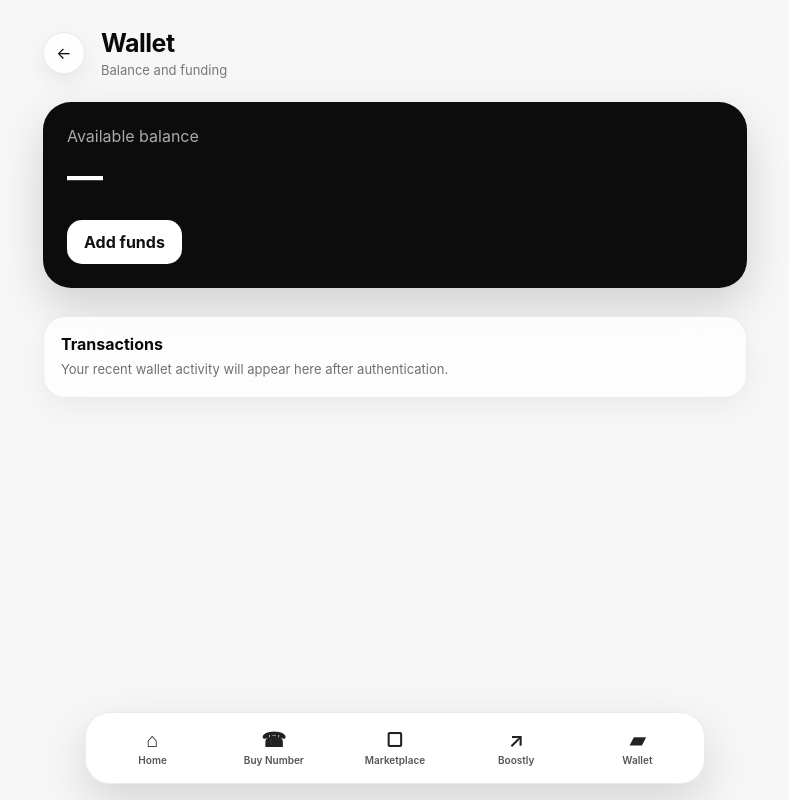
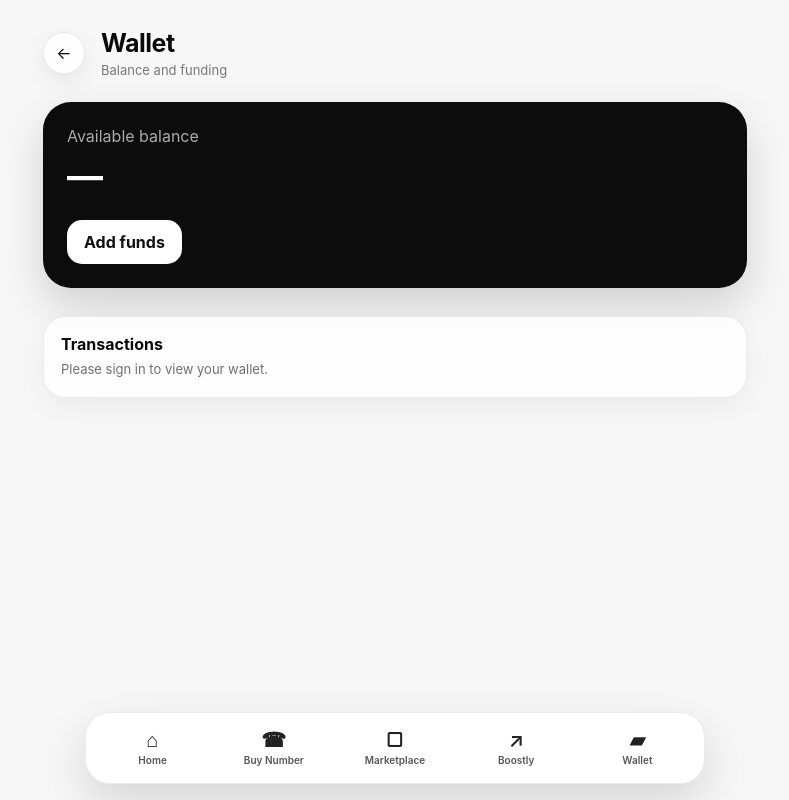
Before and after one commit to wis12dom34/-wickspend-web, a Next.js app: page /wallet in a window 1280 px wide. Shown: the whole page, without its empty margins (245-1034 px from the left). Built offline with nearby package versions, Linux system fonts and the light colour scheme; no server answers.

Commit message:
Load live wallet transactions and balance

```diff
--- a/app/wallet/page.tsx
+++ b/app/wallet/page.tsx
@@ -3,4 +3,10 @@ import { useEffect,useState } from "react";
 import Link from "next/link";
 import { PageShell } from "@/components/PageShell";
 import { api } from "@/lib/api";
-export default function Wallet(){const [balance,setBalance]=useState("—");useEffect(()=>{const t=localStorage.getItem("wickspend_token");if(!t)return;api.wallet.get(t).then((d:any)=>setBalance(`₦${Number(d?.balance_ngn??d?.balance??0).toLocaleString()}`)).catch(()=>{})},[]);return <PageShell title="Wallet" subtitle="Balance and funding"><section className="balanceCard"><p>Available balance</p><strong>{balance}</strong><Link className="primaryButton" href="/add-funds">Add funds</Link></section><div className="panel"><h3>Transactions</h3><p>Your recent wallet activity will appear here after authentication.</p></div></PageShell>}
+const session=()=>localStorage.getItem("wickspend_session_token")||localStorage.getItem("wickspend_token")||"";
+const money=(value:any)=>{const n=Number(value);return Number.isFinite(n)?`₦${n.toLocaleString()}`:"—"};
+export default function Wallet(){
+ const[balance,setBalance]=useState("—");const[transactions,setTransactions]=useState<any[]>([]);const[message,setMessage]=useState("Loading wallet…");
+ useEffect(()=>{let cancelled=false;async function load(){const t=session();if(!t){setMessage("Please sign in to view your wallet.");return}try{const[w,tx]:any[]=await Promise.all([api.wallet.get(t),api.wallet.transactions(t)]);if(cancelled)return;const b=w?.balance_ngn??w?.wallet_balance_ngn??w?.balance??w?.wallet?.balance_ngn??w?.data?.balance_ngn??w?.data?.balance;setBalance(money(b));const list=Array.isArray(tx)?tx:(tx?.transactions||tx?.items||tx?.data||[]);setTransactions(Array.isArray(list)?list:[]);setMessage("")}catch(e){if(!cancelled)setMessage(e instanceof Error?e.message:"Unable to load wallet")}}load();return()=>{cancelled=true}},[]);
+ return <PageShell title="Wallet" subtitle="Balance and funding"><section className="balanceCard"><p>Available balance</p><strong>{balance}</strong><Link className="primaryButton" href="/add-funds">Add funds</Link></section><div className="panel"><h3>Transactions</h3>{transactions.length?<div className="list">{transactions.map((tx:any,i)=>{const amount=tx.amount_ngn??tx.amount??tx.final_amount_ngn;const type=tx.type||tx.kind||tx.category||tx.description||"Transaction";const status=tx.status||"";const date=tx.created_at||tx.date||tx.timestamp;return <div className="listItem" key={tx.id||tx.reference||i}><div><b>{type}</b>{status&&<><br/><small>{status}</small></>}{date&&<><br/><small>{new Date(date).toLocaleString()}</small></>}</div><strong>{money(amount)}</strong></div>})}</div>:<p>{message||"No wallet transactions yet."}</p>}</div>{message&&transactions.length>0&&<div className="panel"><p className="statusText">{message}</p></div>}</PageShell>
+}
```
